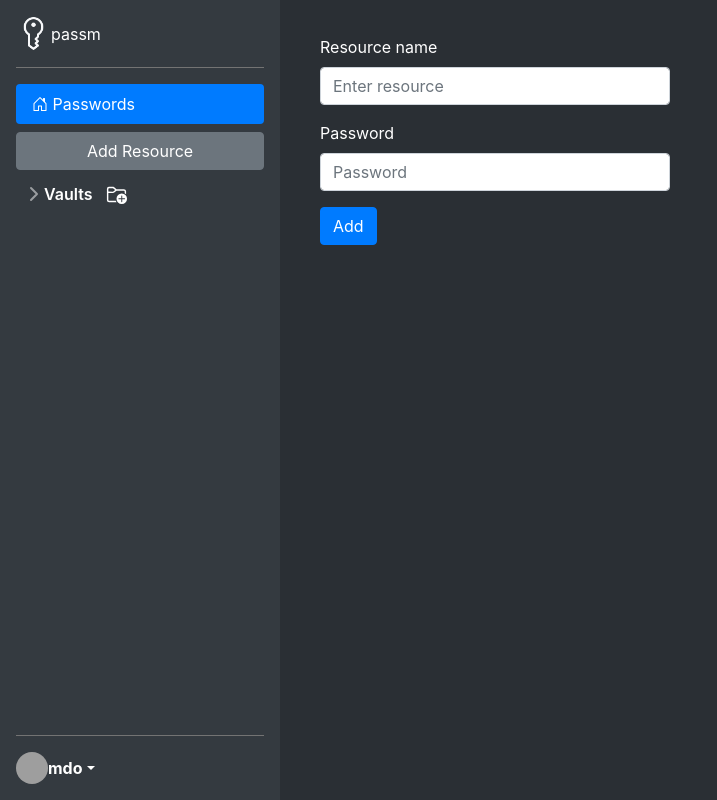
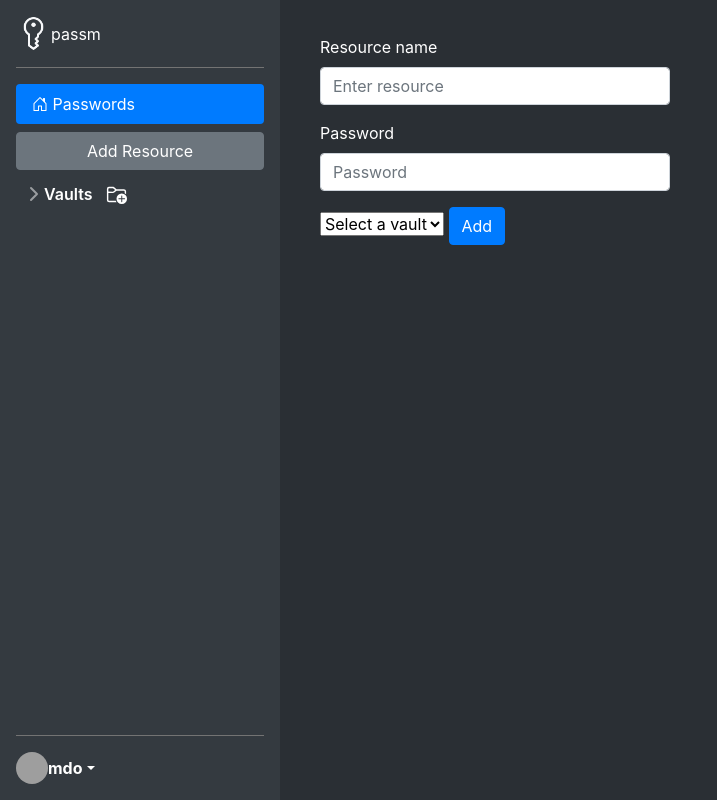
Before and after one commit to nikita-h1s/password-manager, a Flask app: template passm/templates/add_resource.html in a window 1280 px wide. Shown: the whole page, without its empty margins (0-717 px from the left). Run offline with Flask 3, Linux system fonts and the light colour scheme; the template is opened without the code that fills it: most values are stand-ins (such as "Sample title", 1, 10 or a date in 2020); grey boxes are pictures that could not be loaded.

Commit message:
Add vault selector in resource creation

```diff
--- a/passm/templates/add_resource.html
+++ b/passm/templates/add_resource.html
@@ -14,6 +14,13 @@
                        name="password">
             </div>
 
+            <select class="form-select" aria-label="Vault select menu" name="vault-id">
+                <option selected disabled>Select a vault</option>
+                {% for vault in vaults %}
+                    <option value="{{ vault.id }}">{{ vault.name }}</option>
+                {% endfor %}
+            </select>
+
             <button type="submit" class="btn btn-primary">Add</button>
         </form>
         {% with messages = get_flashed_messages(with_categories=true) %}
--- a/passm/templates/layout.html
+++ b/passm/templates/layout.html
@@ -111,7 +111,7 @@
             <div class="collapse" id="vaults-collapse">
                 <ul class="btn-toggle-nav list-unstyled fw-normal pb-1 small">
                     {% for vault in vaults %}
-                        <li><a href="#" class="link-dark rounded">{{ vault.name }}</a></li>
+                        <li><a href="{{ url_for('main.view_vault_passwords', vault_id=vault.id) }}" class="link-dark rounded">{{ vault.name }}</a></li>
                     {% endfor %}
                 </ul>
             </div>
```
